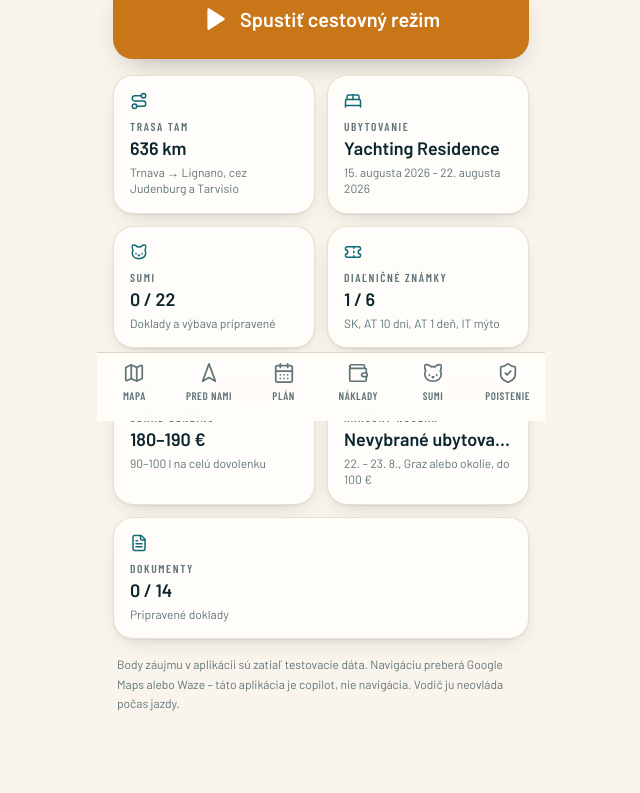
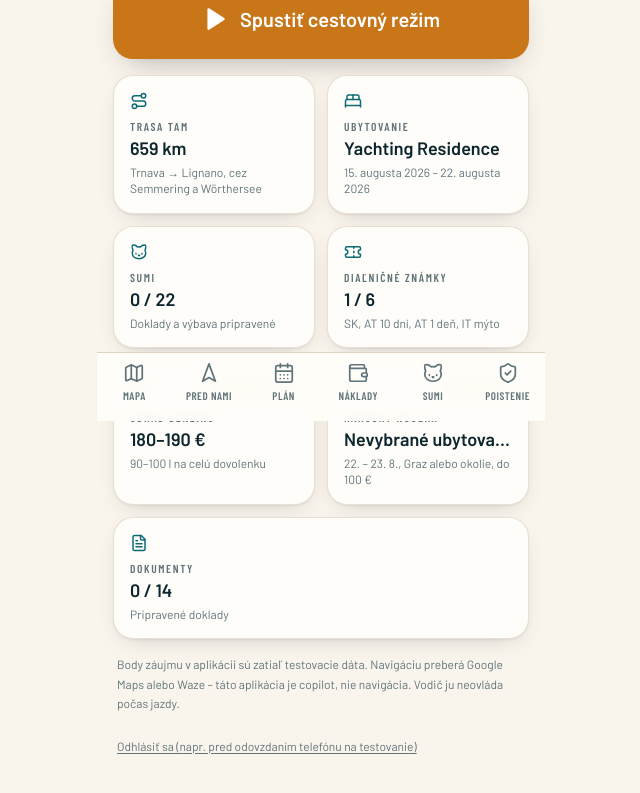
Before and after one commit to filipko525/Italy-Trip, a Next.js app in the folder trip-copilot/: page / in a window 1280 px wide. Shown: the part 379-1172 px from the top of the page, without its empty margins (319-959 px from the left). Built offline with nearby package versions, Linux system fonts and the light colour scheme.

Commit message:
Update page.tsx

```diff
--- a/trip-copilot/app/page.tsx
+++ b/trip-copilot/app/page.tsx
@@ -108,8 +108,8 @@ export default function HomePage() {
             href="/mapa"
             icon={<RouteIcon size={18} />}
             eyebrow="Trasa tam"
-            title="636 km"
-            detail="Trnava → Lignano, cez Judenburg a Tarvisio"
+            title="659 km"
+            detail="Trnava → Lignano, cez Semmering a Wörthersee"
           />
           <HomeCard
             href="/plan"
@@ -163,6 +163,20 @@ export default function HomePage() {
           Body záujmu v aplikácii sú zatiaľ testovacie dáta. Navigáciu preberá Google Maps alebo
           Waze – táto aplikácia je copilot, nie navigácia. Vodič ju neovláda počas jazdy.
         </p>
+
+        <button
+          type="button"
+          onClick={() => {
+            if (!confirm('Appka ťa odhlási – nabudúce bude znova pýtať meno a heslo. Pokračovať?')) {
+              return;
+            }
+            const { protocol, host } = window.location;
+            window.location.href = `${protocol}//odhlasenie:odhlasenie@${host}/`;
+          }}
+          className="px-1 pb-4 text-xs text-muted underline underline-offset-2"
+        >
+          Odhlásiť sa (napr. pred odovzdaním telefónu na testovanie)
+        </button>
       </div>
     </main>
   );
```
